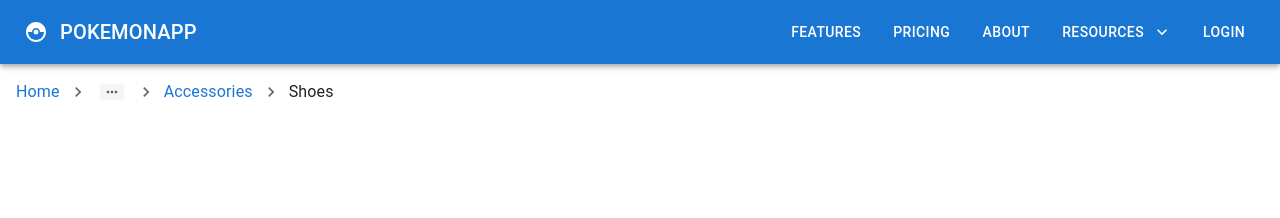
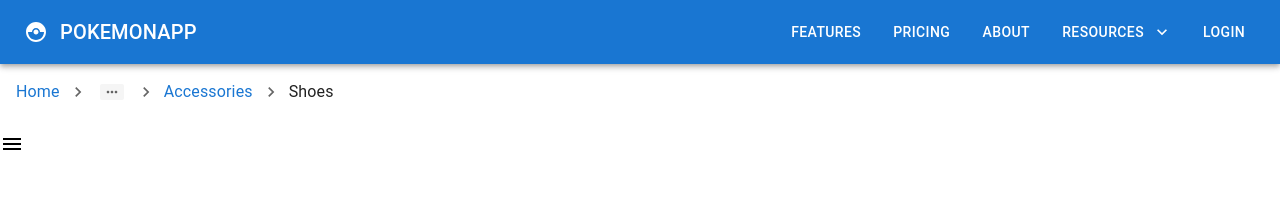
Before and after one commit to Newton-Duarte/react-mui, a React (Create React App) app: page / in a window 1280 px wide. Shown: the top 218 px of the page. Built offline with nearby package versions, Linux system fonts and the light colour scheme.

Commit message:
feat: add mui drawer component

```diff
--- a/src/App.tsx
+++ b/src/App.tsx
@@ -15,6 +15,7 @@
 
 import './App.css';
 import { MuiBreadcrumbs } from './components/MuiBreadcrumbs';
+import { MuiDrawer } from './components/MuiDrawer';
 import { MuiNavbar } from './components/MuiNavbar';
 
 function App() {
@@ -36,6 +37,7 @@ function App() {
       <MuiNavbar />
       {/* <MuiLink /> */}
       <MuiBreadcrumbs />
+      <MuiDrawer />
     </div>
   );
 }
--- /dev/null
+++ b/src/components/MuiDrawer.tsx
@@ -0,0 +1,31 @@
+import { useState } from "react";
+import { Drawer, IconButton, Typography } from "@mui/material"
+import { Box } from "@mui/system"
+import MenuIcon from '@mui/icons-material/Menu'
+
+export const MuiDrawer = () => {
+  const [isDrawerOpen, setIsDrawerOpen] = useState(false);
+
+  return (
+    <>
+      <IconButton
+        size="large"
+        edge="start"
+        color="inherit"
+        aria-label="logo"
+        onClick={() => setIsDrawerOpen(true) }
+      >
+        <MenuIcon />
+      </IconButton>
+      <Drawer
+        anchor="left"
+        open={isDrawerOpen}
+        onClose={() => setIsDrawerOpen(false)}
+      >
+        <Box p={2} width="250px" textAlign="center" role="presentation">
+          <Typography variant="h6" component="div">Side Panel</Typography>
+        </Box>
+      </Drawer>
+    </>
+  )
+}
```
